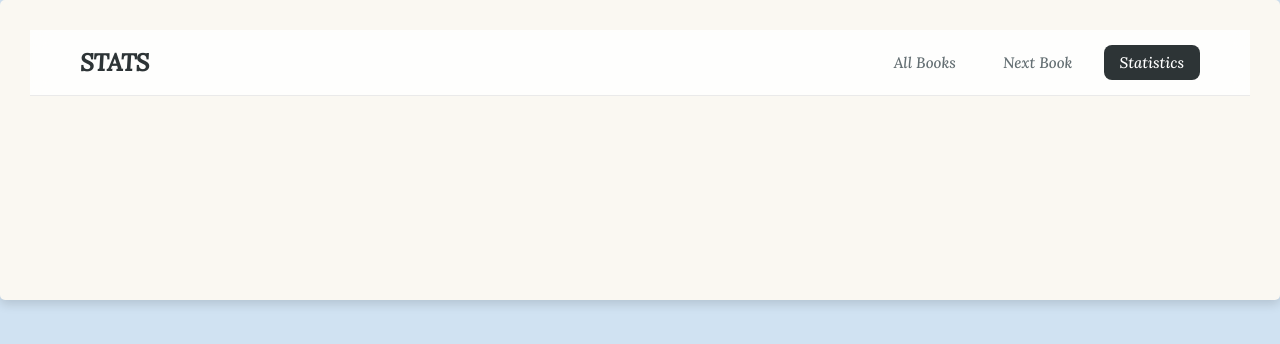
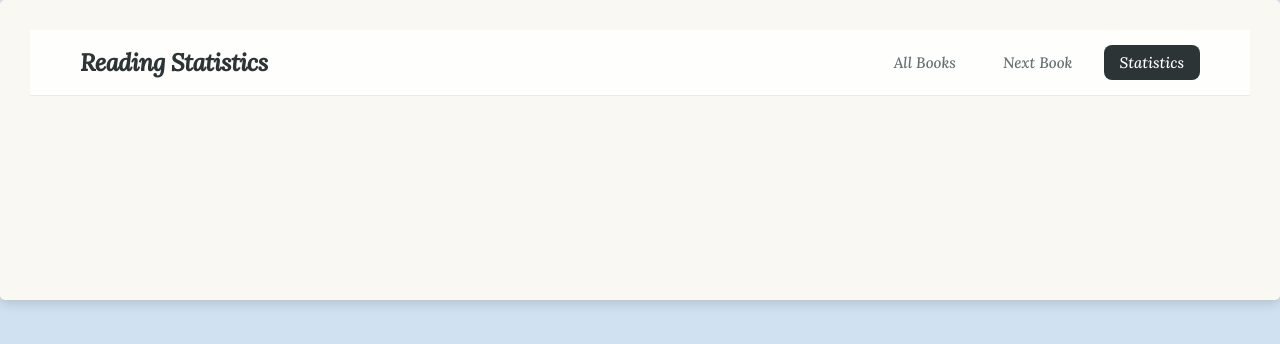
Before and after one commit to Nesa96/book-club-hub, a React (Vite) app in the folder frontend/: page /stats in a window 1280 px wide. Shown: the top 344 px of the page. Built offline with nearby package versions, Linux system fonts and the light colour scheme.

Commit message:
refactor: implement Layout component and unify global header

```diff
--- a/frontend/src/App.css
+++ b/frontend/src/App.css
@@ -9,66 +9,6 @@
 
 body {
   background-color: #d0e2f2;
-}
-
-.main-header {
-    background-color: rgba(255, 255, 255, 0.8);
-    backdrop-filter: blur(10px); /* Efecto cristalino moderno */
-    border-bottom: 1px solid #eaeaea;
-    position: sticky;
-    top: 0;
-    z-index: 1000;
-    padding: 15px 0;
-
-    .header-container {
-        max-width: 1200px;
-        margin: 0 auto;
-        display: flex;
-        justify-content: space-between;
-        align-items: center;
-        padding: 0 40px;
-
-        .header-brand h1 {
-            font-size: 1.5rem;
-            font-weight: 700;
-            color: #2d3436;
-            margin: 0;
-            letter-spacing: -0.5px;
-        }
-
-        .header-nav {
-            display: flex;
-            gap: 15px;
-
-            .nav-link {
-                text-decoration: none;
-                color: #636e72;
-                font-weight: 500;
-                font-size: 0.95rem;
-                padding: 8px 16px;
-                border-radius: 8px;
-                transition: all 0.3s ease;
-
-                &:hover {
-                    background-color: #f1f2f6;
-                    color: #2d3436;
-                }
-
-                &.active {
-                    background-color: #2d3436;
-                    color: white;
-                }
-            }
-        }
-    }
-}
-
-/* Movile */
-@media (max-width: 768px) {
-    .main-header .header-container {
-        flex-direction: column;
-        gap: 15px;
-    }
 }
 
 .main-wrapper {
--- a/frontend/src/App.jsx
+++ b/frontend/src/App.jsx
@@ -4,6 +4,7 @@ import BooksPage from './views/BooksPage';
 import StatsPage from './views/StatsPage';
 import NextBook from './views/NextBook';
 import SingleBookPage from './views/SingleBookPage';
+import Layout from './components/Layout';
 
 function App() {
 
@@ -11,10 +12,12 @@ function App() {
         <div className='main-wrapper'>
             <BrowserRouter>
                 <Routes>
-                <Route index element={<BooksPage />} />
-                <Route path="next-book" element={<NextBook />} />
-                <Route path="stats" element={<StatsPage />} />
-                <Route path="book/:id" element={<SingleBookPage />} />
+                    <Route element={<Layout />}>
+                        <Route index element={<BooksPage />} />
+                        <Route path="next-book" element={<NextBook />} />
+                        <Route path="stats" element={<StatsPage />} />
+                    </Route>
+                    <Route path="/book/:id" element={<SingleBookPage />} />
                 </Routes>
             </BrowserRouter>
         </div>
--- /dev/null
+++ b/frontend/src/components/Header.css
@@ -0,0 +1,59 @@
+.main-header {
+    background-color: rgba(255, 255, 255, 0.8);
+    backdrop-filter: blur(10px); /* Efecto cristalino moderno */
+    border-bottom: 1px solid #eaeaea;
+    position: sticky;
+    top: 0;
+    z-index: 1000;
+    padding: 15px 0;
+
+    .header-container {
+        max-width: 1200px;
+        margin: 0 auto;
+        display: flex;
+        justify-content: space-between;
+        align-items: center;
+        padding: 0 40px;
+
+        .header-brand h1 {
+            font-size: 1.5rem;
+            font-weight: 700;
+            color: #2d3436;
+            margin: 0;
+            letter-spacing: -0.5px;
+        }
+
+        .header-nav {
+            display: flex;
+            gap: 15px;
+
+            .nav-link {
+                text-decoration: none;
+                color: #636e72;
+                font-weight: 500;
+                font-size: 0.95rem;
+                padding: 8px 16px;
+                border-radius: 8px;
+                transition: all 0.3s ease;
+
+                &:hover {
+                    background-color: #f1f2f6;
+                    color: #2d3436;
+                }
+
+                &.active {
+                    background-color: #2d3436;
+                    color: white;
+                }
+            }
+        }
+    }
+}
+
+/* Movile */
+@media (max-width: 768px) {
+    .main-header .header-container {
+        flex-direction: column;
+        gap: 15px;
+    }
+}
--- a/frontend/src/components/Header.jsx
+++ b/frontend/src/components/Header.jsx
@@ -1,6 +1,16 @@
-import { NavLink } from "react-router-dom"
+import { NavLink, useLocation } from "react-router-dom";
+import './Header.css';
 
-function Header({pageTitle}) {
+function Header() {
+
+    const location = useLocation();
+
+    const title_pages = {'/': "BOOK CLUB - READING BOOKS",
+                         '/stats': 'Reading Statistics',
+                         '/next-book': 'Which would be the next book?'
+    }
+
+    const currentTitle = title_pages[location.pathname] || 'Book Club';
 
     return (
       <>
@@ -8,7 +18,7 @@ function Header({pageTitle}) {
         <header className="main-header">
             <div className="header-container">
                 <div className="header-brand">
-                    <h1>{pageTitle}</h1>
+                    <h1>{currentTitle}</h1>
                 </div>
 
                 <nav className="header-nav">
--- /dev/null
+++ b/frontend/src/components/Layout.jsx
@@ -0,0 +1,15 @@
+import { Outlet } from 'react-router-dom';
+import Header from './Header';
+
+const Layout = () => {
+  return (
+    <div>
+      <Header />
+      <main className="page-content">
+        <Outlet />
+      </main>
+    </div>
+  );
+};
+
+export default Layout;
--- a/frontend/src/views/BooksPage.jsx
+++ b/frontend/src/views/BooksPage.jsx
@@ -7,7 +7,6 @@ import './BooksPage.css';
 function BooksPage(){
 
     const [books, setBooks] = useState([]);
-    const page_title = "ALL OUR BOOKS OF 2026";
 
     useEffect(() => {
         const fetchBooks = async () => {
@@ -21,7 +20,6 @@ function BooksPage(){
 
     return (
         <>
-            <Header pageTitle={page_title} />
             <div className='books-container'>
                 {books.map((book) => {return (
                     <Link key={book.id} to={`/book/${book.id}`} className="book-card-link" state={{ book: book }}>
--- a/frontend/src/views/NextBook.jsx
+++ b/frontend/src/views/NextBook.jsx
@@ -1,11 +1,9 @@
 import { useEffect, useState } from "react";
 import Book from "../components/Book";
-import Header from "../components/Header";
 
 function NextBook(){
 
     const [recBooks, setRecBooks] = useState([]);
-    const page_title = "What would be the next book";
 
     useEffect(() => {
         const fetchBooks = async () => {
@@ -19,7 +17,6 @@ function NextBook(){
 
     return (
         <>
-            <Header pageTitle={page_title} />
             <div className='books-container'>
                 {recBooks.map((book) => (<Book key={book.id} data={book}/>))}
             </div>
--- a/frontend/src/views/SingleBookPage.jsx
+++ b/frontend/src/views/SingleBookPage.jsx
@@ -38,7 +38,8 @@ function SingleBookPage(){
                     </div>
 
                     <div className="book-meta">
-                        <p><strong>Year:</strong> {book.year}</p>
+                        <p><strong>Published:</strong> {book.year}</p>
+                        <p><strong>Year Read:</strong> {book.year_read}</p>
                         <p><strong>Pages:</strong> {book.pages || 'N/A'}</p>
                     </div>
                 </div>
--- a/frontend/src/views/StatsPage.jsx
+++ b/frontend/src/views/StatsPage.jsx
@@ -1,12 +1,8 @@
-import Header from '../components/Header';
 
 function StatsPage(){
 
-    const page_title = "STATS";
-
     return (
         <>
-            <Header pageTitle={page_title} />
         </>
     );
 
```
